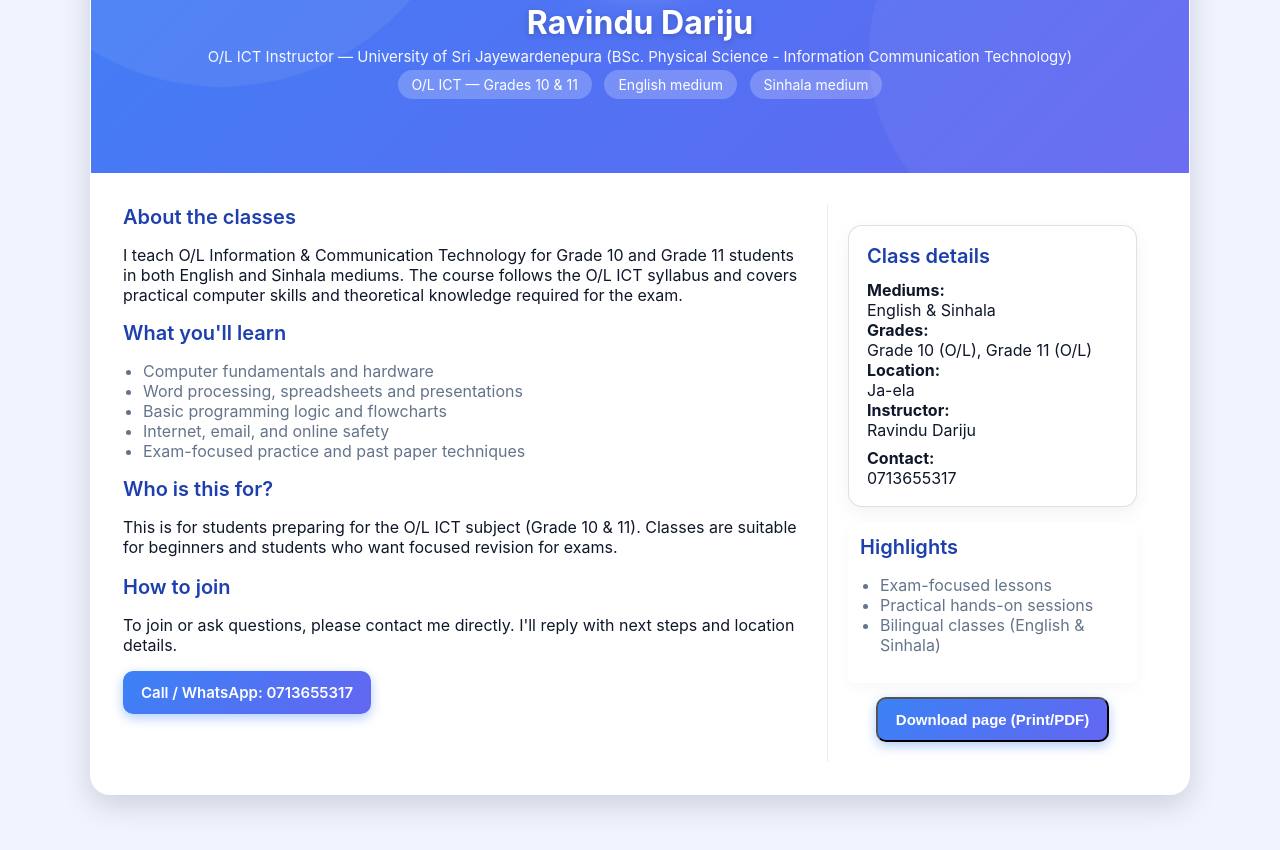
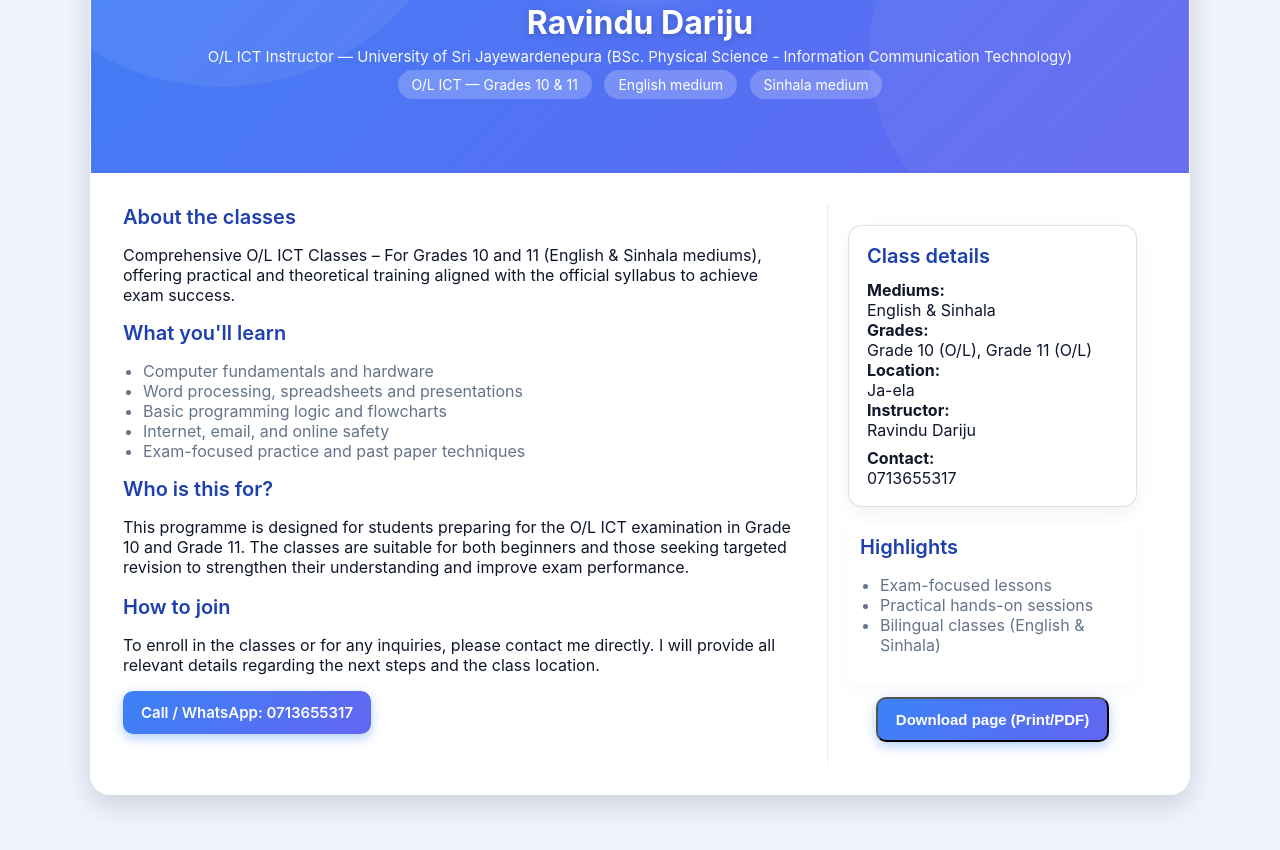
Before and after one commit to RDariju/O-L-ICT, a plain HTML site: page index.html in a window 1280 px wide. Shown: the part 382-1232 px from the top of the page. Drawn offline with Linux system fonts and the light colour scheme.

Commit message:
Update index.html

```diff
--- a/index.html
+++ b/index.html
@@ -91,7 +91,7 @@
         <main class="section">
           <section>
             <h2>About the classes</h2>
-            <p>I teach O/L Information &amp; Communication Technology for Grade 10 and Grade 11 students in both English and Sinhala mediums. The course follows the O/L ICT syllabus and covers practical computer skills and theoretical knowledge required for the exam.</p>
+            <p>Comprehensive O/L ICT Classes – For Grades 10 and 11 (English & Sinhala mediums), offering practical and theoretical training aligned with the official syllabus to achieve exam success.</p>
             <h2>What you'll learn</h2>
             <ul>
               <li>Computer fundamentals and hardware</li>
@@ -101,12 +101,12 @@
               <li>Exam-focused practice and past paper techniques</li>
             </ul>
             <h2>Who is this for?</h2>
-            <p>This is for students preparing for the O/L ICT subject (Grade 10 &amp; 11). Classes are suitable for beginners and students who want focused revision for exams.</p>
+            <p>This programme is designed for students preparing for the O/L ICT examination in Grade 10 and Grade 11. The classes are suitable for both beginners and those seeking targeted revision to strengthen their understanding and improve exam performance.</p>
           </section>
 
           <section style="margin-top:18px">
             <h2>How to join</h2>
-            <p>To join or ask questions, please contact me directly. I'll reply with next steps and location details.</p>
+            <p>To enroll in the classes or for any inquiries, please contact me directly. I will provide all relevant details regarding the next steps and the class location.</p>
             <a class="btn" href="tel:0713655317">Call / WhatsApp: 0713655317</a>
           </section>
         </main>
```
